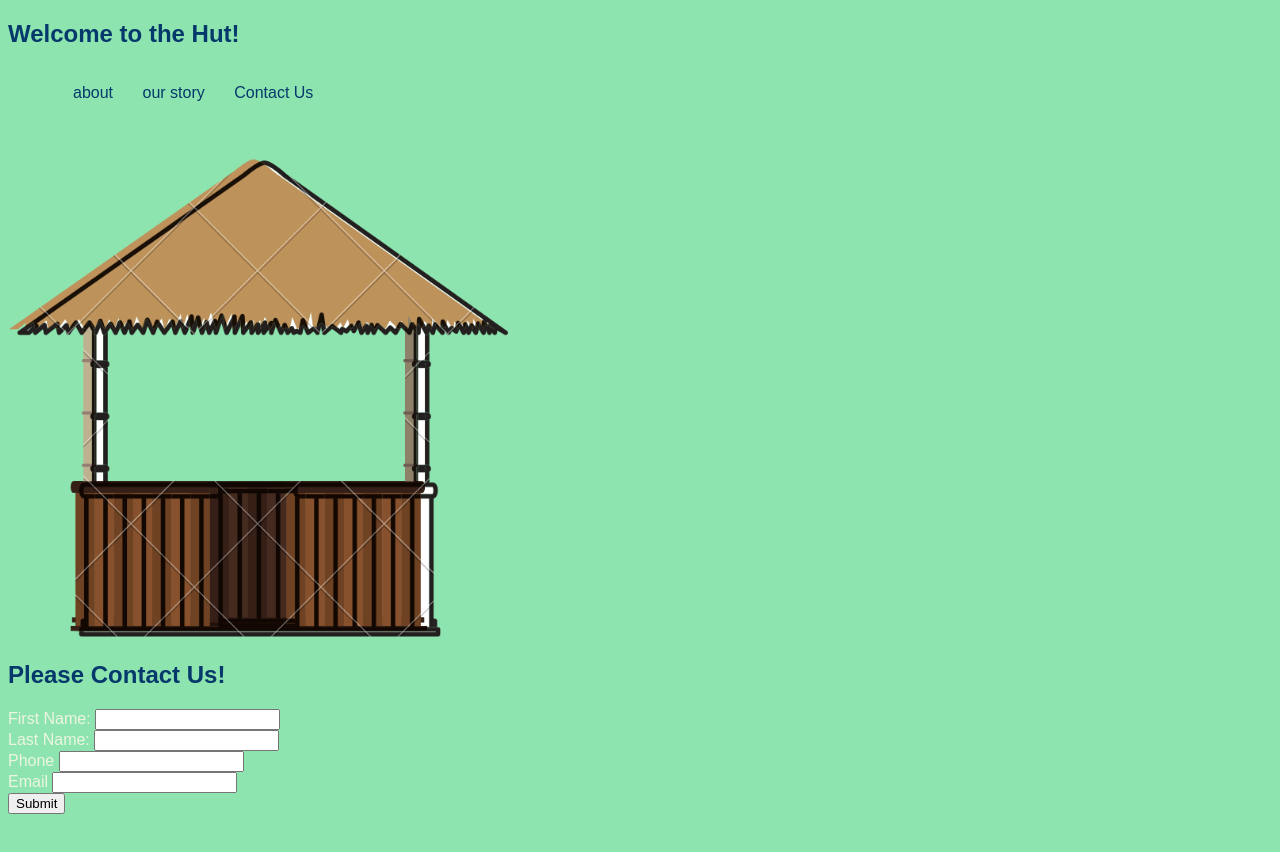
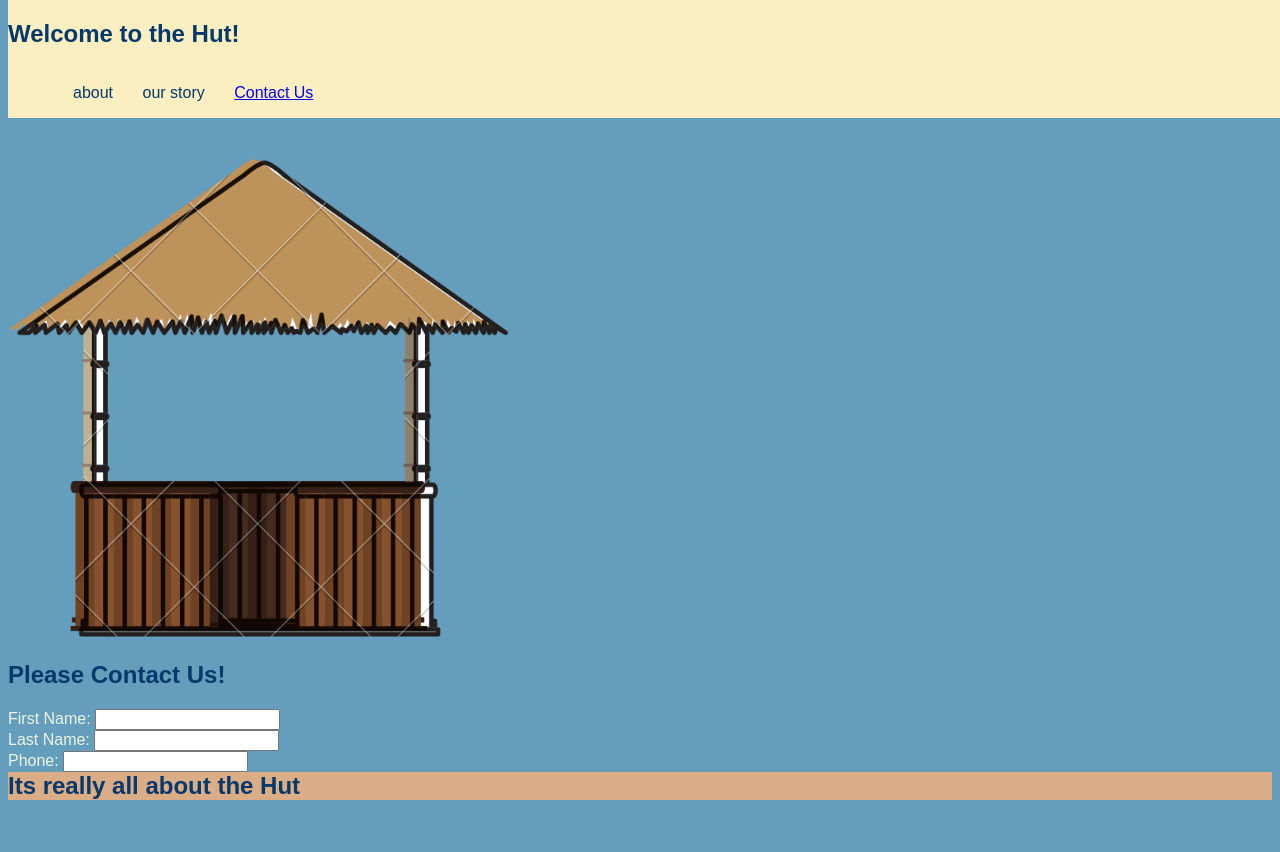
Before and after one commit to Traveye/Landing-Page, a plain HTML site: page index.html in a window 1280 px wide. Before the commit the page ends 822 px from the top, so only its background shows below. Drawn offline with Linux system fonts and the light colour scheme.

Commit message:
updated anchor tag and changed colors / footer position

```diff
--- a/assets/style.css
+++ b/assets/style.css
@@ -3,20 +3,27 @@
 }
 
 .main {
-    background-color: #8EE4AF;
+    background-color: #659dbd;
 }
 
 header{
     position: fixed;
     top: 0;
+    width: 100%;
+    margin-left: 0px;
+    background-color: #fbeec1;
+
 }
 
 .header {
+
     color: #05386b;
 }
 
 .header nav ul {
     list-style-type: none;
+
+
 }
 
 .header nav ul li {
@@ -41,3 +48,10 @@ form{
     margin-top: 0px;
     color: #edf5e1;
 }
+
+footer{
+    position: sticky;
+    bottom: 0;
+    width: 100%;
+    background-color: #daad86;
+}
--- a/index.html
+++ b/index.html
@@ -14,7 +14,7 @@
                 <ul>
                     <li>about</li>
                     <li>our story</li>
-                    <li> <a id="goHere">Contact Us</a></li>
+                    <li> <a href="#goHere">Contact Us</a></li>
                 </ul>
             </nav>
          </header>
@@ -33,11 +33,8 @@
         <label>Last Name:</label>
         <input type="text">
         <br>
-        <label>Phone</label>
+        <label>Phone:</label>
         <input type="tel">
-        <br>
-        <label>Email</label>
-        <input type="text">
         <br>
         <input type="submit">
      </form>
@@ -49,6 +46,7 @@
 </body>
 
   <footer>
+    <h2>Its really all about the Hut</h2>
   </footer>
 
   </html>
```
